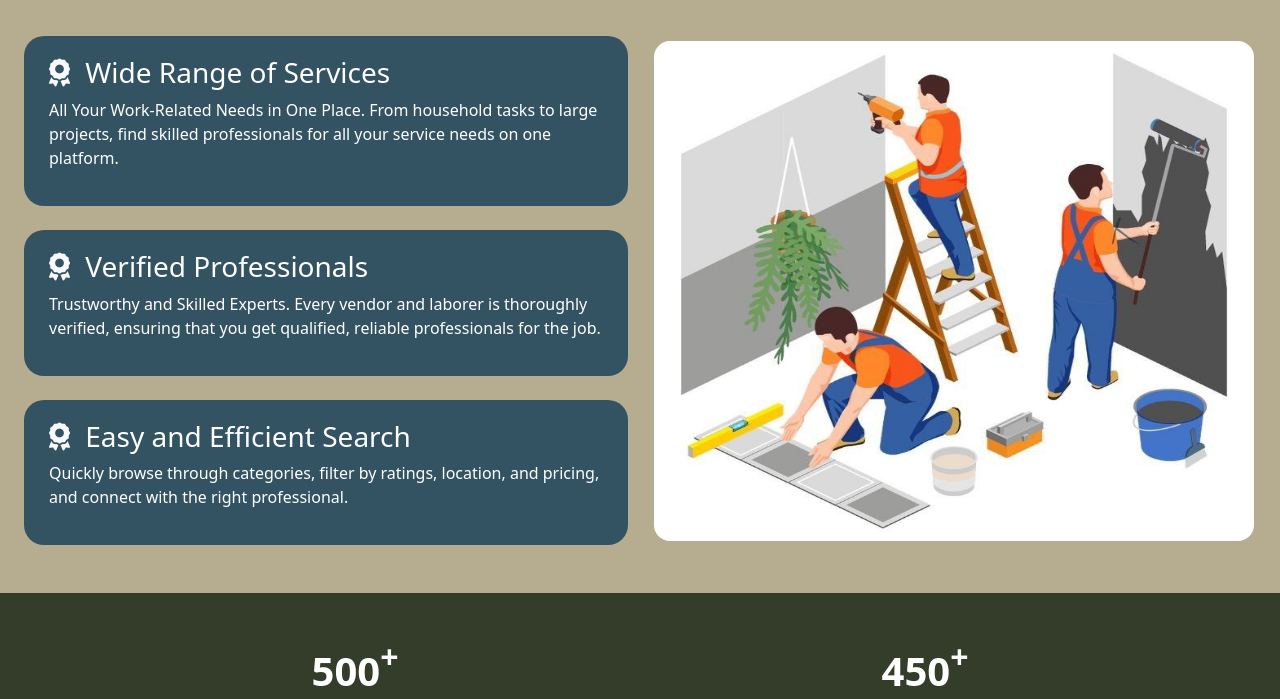
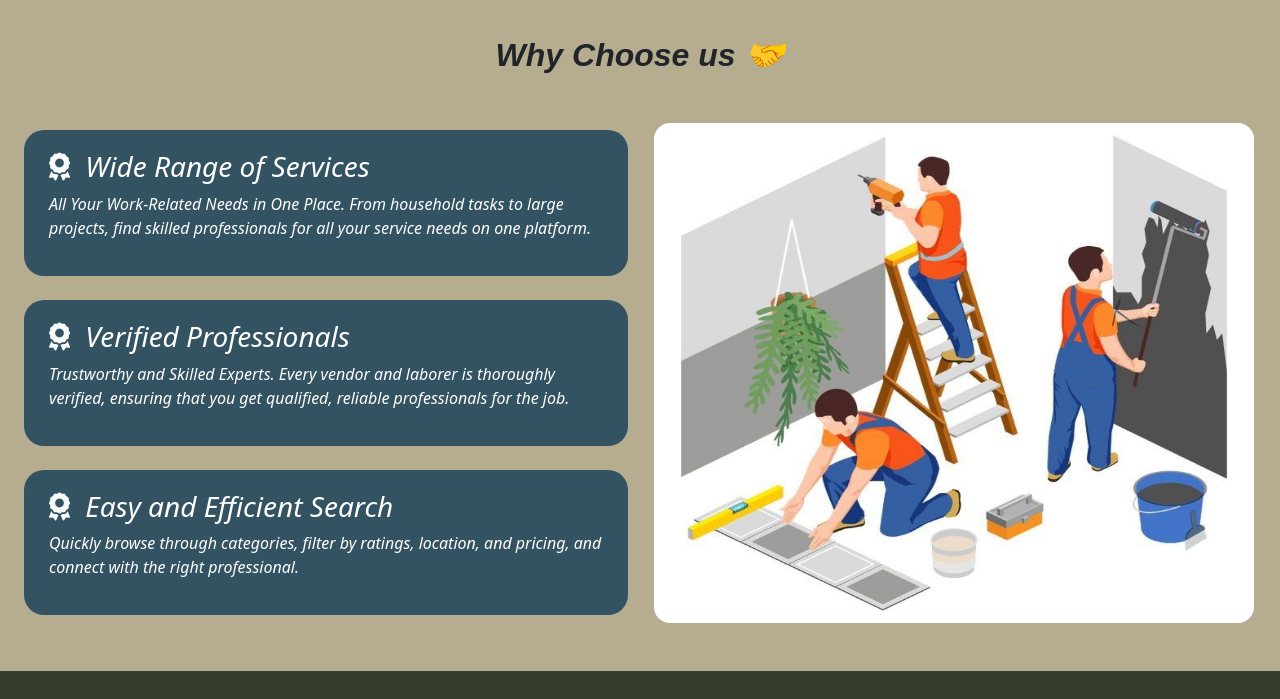
Before and after one commit to er-Rajbir/ROJGAR-SATHI, a Django app: page / in a window 1280 px wide. Shown: the part 2298-2997 px from the top of the page. Run offline with Django 5.2, Linux system fonts and the light colour scheme; data comes from the database, SQL or seed files in the repository; some libraries are stand-ins or nearby versions; grey boxes are pictures that could not be loaded.

Commit message:
all done

```diff
--- a/ROJGAR_SATHI/base/templates/base/home.html
+++ b/ROJGAR_SATHI/base/templates/base/home.html
@@ -196,6 +196,8 @@
 
 <div class="container-fluid py-5" style="background-color: #B6AD90;">
   <div class="container-fluid">
+    <div class="text-center mb-5" id="popular-text" style="font-family: Arial, Helvetica, sans-serif;font-size: 20px;">
+    <h2><strong><i>Why Choose us 🤝<i></strong></h2></div>
     <div class="row align-items-center">
       <!-- Left Column: Content -->
       <div class="col-lg-6 mb-4 mb-lg-0">
```
